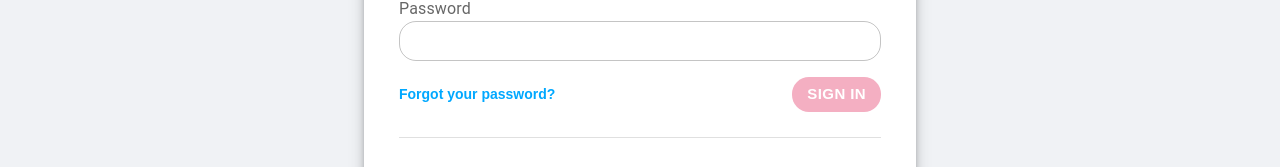
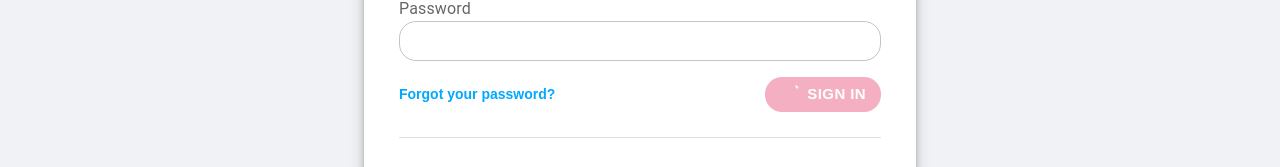
Before and after one commit to anihadagali7/rate-it-ui, a React (Create React App) app: page /login in a window 1280 px wide. Shown: the part 340-507 px from the top of the page. Built offline with nearby package versions, Linux system fonts and the light colour scheme; no server answers.

Commit message:
error message not fully functioning

```diff
--- a/src/pages/Login.js
+++ b/src/pages/Login.js
@@ -48,6 +48,10 @@ const Login = () => {
   const [user, setUser] = useAtom(currentUser);
   const [userLoggedIn, setUserLoggedIn] = useAtom(currentlyLoggedIn);
   const [loading, setLoading] = useState(false);
+  const [errorValue, setErrorValue] = useState({
+    email: false,
+    password: false
+  })
 
   const onChangeEmail = (event) => {
     setLogin((credentials) => ({ ...login, email: event.target.value }));
@@ -57,30 +61,35 @@ const Login = () => {
     setLogin((credentials) => ({ ...login, password: event.target.value }));
   };
 
+  const errorHandler = (id, value) => {
+    const currentValue = errorValue;
+    currentValue[id] = value;
+    setErrorValue(currentValue);
+  }
+
   const isValidEmail = (email) => {
     return /\S+@\S+\.\S+/.test(email);
   };
 
   const validateInput = () => {
     const emailValidity = isValidEmail(login.email);
-    const passwordValidity = login.password.length > 4;
 
-    return emailValidity && passwordValidity;
+    if(!emailValidity) {
+      errorHandler("email", true);
+    }
+
+    return emailValidity;
   };
 
   const handleLogin = async () => {
-    setLoading(true);
     if (validateInput()) {
-      console.log("valid");
+      setLoading(true);
       const result = await AuthClient.login(login.email, login.password);
       if (result.status === "success") {
-        console.log("result success ");
         setUserLoggedIn(true);
         setUser(result.data.user);
         navigate("/");
       }
-    } else {
-      console.log("not valid");
     }
   };
 
@@ -145,6 +154,8 @@ const Login = () => {
                             value={login.email}
                             onChange={onChangeEmail}
                             required
+                            error={errorValue['email']}
+                            helperText={errorValue['email'] && "Value should be a valid email."}
                           />
                         </InputLabel>
                         <InputLabel>
@@ -196,9 +207,9 @@ const Login = () => {
                               background: "#9E9E9E",
                             }
                           }}
-                          disabled={loading}
+                          disabled={loading || (errorValue['email'])}
                         >
-                          {loading && (
+                          {(loading || (!errorValue['email'])) && (
                             <div style={{color: '#ffffff'}}>
                               <CircularProgress size={20} color="inherit" sx={{marginTop: '5px', marginRight: '7px'}} />
                             </div>
```
